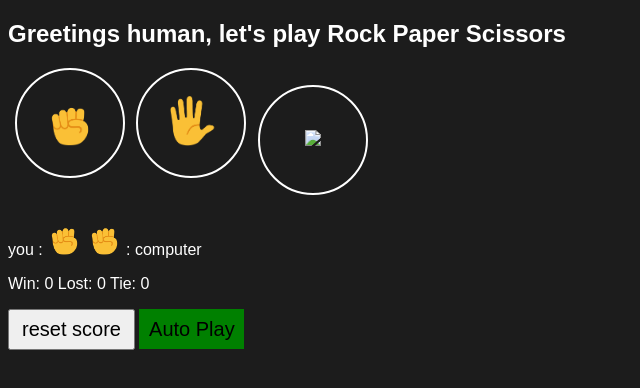
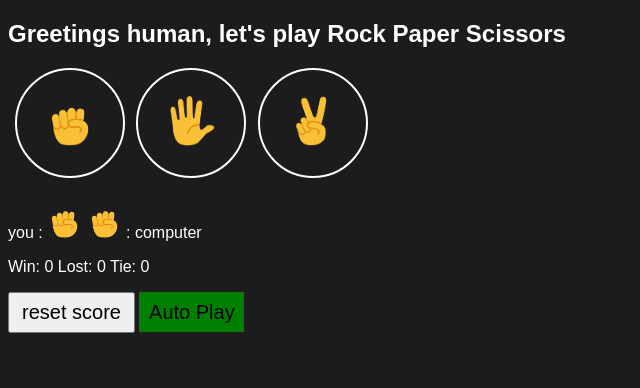
Before and after one commit to RandomExistence/supersimpledev, a plain HTML site: page RPS/index.html in a window 1280 px wide. Shown: the whole page, without its empty margins (0-640 px from the left). Drawn offline with Linux system fonts and the light colour scheme.

Commit message:
Update index.html
deleted an extra / in file path for scissors img icon

```diff
--- a/RPS/index.html
+++ b/RPS/index.html
@@ -20,7 +20,7 @@
   </button>
 
   <button class="js-move-scissors-button css-move-button">
-  <img src="/pictureRPS//scissors-emoji.png" class="css-move-img">
+  <img src="/pictureRPS/scissors-emoji.png" class="css-move-img">
   </button>
 
   <p class="js-outcome-paragraph css-outcome-paragraph" ></p>
```
